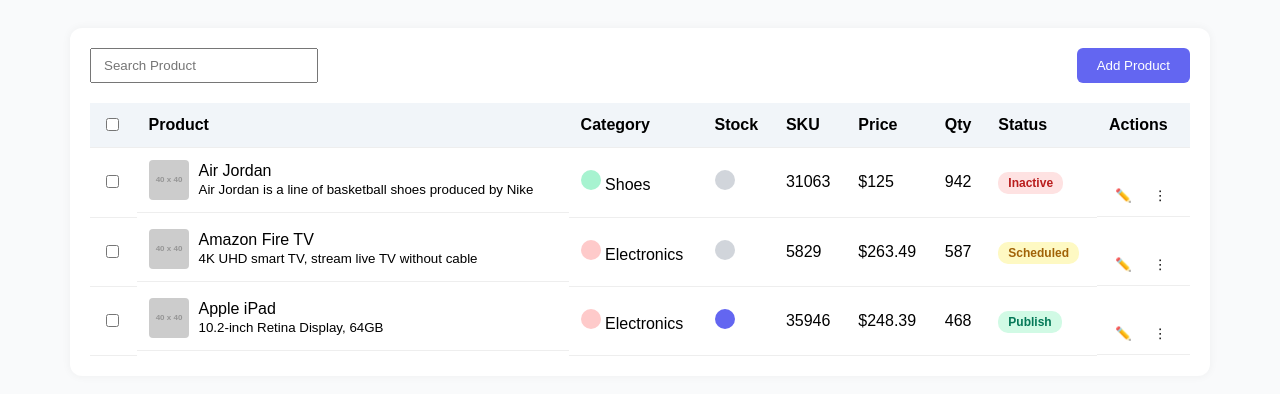
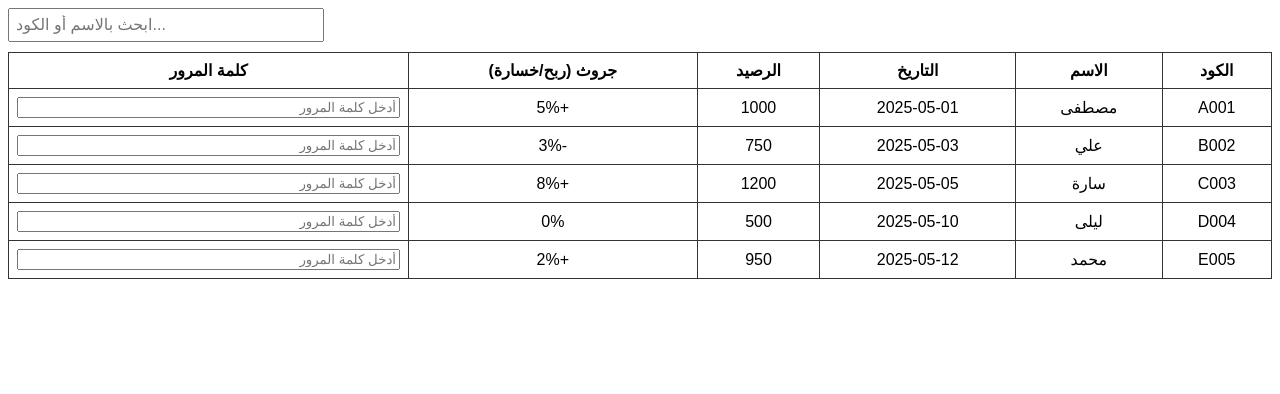
Before and after one commit to Mustafax98/Delivery-Hub, a plain HTML site: page index.html in a window 1280 px wide. Drawn offline with Linux system fonts and the light colour scheme; placeholder pictures from the web are drawn by us.

Commit message:
Update index.html

```diff
--- a/index.html
+++ b/index.html
@@ -1,200 +1,119 @@
 <!DOCTYPE html>
-<html lang="en">
+<html lang="ar">
 <head>
-  <meta charset="UTF-8">
-  <title>Product List</title>
+<meta charset="UTF-8" />
+<title>جدول بيانات مع بحث وباسورد</title>
 <style>
-    body {
+  table {
+    border-collapse: collapse;
+    width: 100%;
+    direction: rtl;
     font-family: Arial, sans-serif;
-      background: #f9fafb;
-      padding: 20px;
   }
-
-    .container {
-      max-width: 1100px;
-      margin: auto;
-      background: white;
-      padding: 20px;
-      border-radius: 12px;
-      box-shadow: 0 0 10px rgba(0,0,0,0.05);
+  th, td {
+    border: 1px solid #333;
+    padding: 8px;
+    text-align: center;
   }
-
-    .header {
-      display: flex;
-      justify-content: space-between;
-      margin-bottom: 20px;
+  input[type="password"] {
+    width: 100%;
+    box-sizing: border-box;
   }
-
-    .header input {
-      padding: 8px 12px;
-      width: 200px;
+  #search {
+    margin-bottom: 10px;
+    width: 300px;
+    padding: 6px;
+    font-size: 16px;
   }
-
-    .header button {
-      padding: 10px 20px;
-      background-color: #6366f1;
-      color: white;
-      border: none;
-      border-radius: 6px;
-      cursor: pointer;
-    }
-
-    table {
-      width: 100%;
-      border-collapse: collapse;
-    }
-
-    th, td {
-      text-align: left;
-      padding: 12px;
-      border-bottom: 1px solid #eee;
-    }
-
-    th {
-      background-color: #f1f5f9;
-    }
-
-    .status {
-      padding: 4px 10px;
-      border-radius: 10px;
-      font-size: 12px;
-      font-weight: bold;
-    }
-
-    .Inactive {
-      background-color: #fee2e2;
-      color: #b91c1c;
-    }
-
-    .Scheduled {
-      background-color: #fef9c3;
-      color: #a16207;
-    }
-
-    .Publish {
-      background-color: #d1fae5;
-      color: #047857;
-    }
-
-    .stock-toggle {
-      width: 20px;
-      height: 20px;
-      display: inline-block;
-      border-radius: 50%;
-      background-color: #d1d5db;
-    }
-
-    .stock-toggle.active {
-      background-color: #6366f1;
-    }
-
-    .product-info {
-      display: flex;
-      align-items: center;
-    }
-
-    .product-info img {
-      width: 40px;
-      height: 40px;
-      margin-right: 10px;
-      border-radius: 4px;
-    }
-
-    .actions {
-      display: flex;
-      gap: 10px;
-    }
-
-    .icon-btn {
-      background: none;
-      border: none;
-      cursor: pointer;
-    }
-
-    .category-icon {
-      width: 20px;
-      height: 20px;
-      display: inline-block;
-      border-radius: 50%;
-    }
-
-    .shoes { background: #a7f3d0; }
-    .electronics { background: #fecaca; }
-    .accessories { background: #e0e7ff; }
 </style>
 </head>
 <body>
 
-<div class="container">
-  <div class="header">
-    <input type="text" placeholder="Search Product">
-    <button>Add Product</button>
-  </div>
+<input type="text" id="search" placeholder="ابحث بالاسم أو الكود..." />
 
-  <table>
+<table id="dataTable">
   <thead>
     <tr>
-        <th><input type="checkbox"></th>
-        <th>Product</th>
-        <th>Category</th>
-        <th>Stock</th>
-        <th>SKU</th>
-        <th>Price</th>
-        <th>Qty</th>
-        <th>Status</th>
-        <th>Actions</th>
+      <th>الكود</th>
+      <th>الاسم</th>
+      <th>التاريخ</th>
+      <th>الرصيد</th>
+      <th>جروث (ربح/خسارة)</th>
+      <th>كلمة المرور</th>
     </tr>
   </thead>
   <tbody>
-      <tr>
-        <td><input type="checkbox"></td>
-        <td class="product-info"><img src="https://via.placeholder.com/40" alt=""><div>Air Jordan<br><small>Air Jordan is a line of basketball shoes produced by Nike</small></div></td>
-        <td><span class="category-icon shoes"></span> Shoes</td>
-        <td><span class="stock-toggle"></span></td>
-        <td>31063</td>
-        <td>$125</td>
-        <td>942</td>
-        <td><span class="status Inactive">Inactive</span></td>
-        <td class="actions">
-          <button class="icon-btn">✏️</button>
-          <button class="icon-btn">⋮</button>
-        </td>
-      </tr>
-
-      <tr>
-        <td><input type="checkbox"></td>
-        <td class="product-info"><img src="https://via.placeholder.com/40" alt=""><div>Amazon Fire TV<br><small>4K UHD smart TV, stream live TV without cable</small></div></td>
-        <td><span class="category-icon electronics"></span> Electronics</td>
-        <td><span class="stock-toggle"></span></td>
-        <td>5829</td>
-        <td>$263.49</td>
-        <td>587</td>
-        <td><span class="status Scheduled">Scheduled</span></td>
-        <td class="actions">
-          <button class="icon-btn">✏️</button>
-          <button class="icon-btn">⋮</button>
-        </td>
-      </tr>
-
-      <tr>
-        <td><input type="checkbox"></td>
-        <td class="product-info"><img src="https://via.placeholder.com/40" alt=""><div>Apple iPad<br><small>10.2-inch Retina Display, 64GB</small></div></td>
-        <td><span class="category-icon electronics"></span> Electronics</td>
-        <td><span class="stock-toggle active"></span></td>
-        <td>35946</td>
-        <td>$248.39</td>
-        <td>468</td>
-        <td><span class="status Publish">Publish</span></td>
-        <td class="actions">
-          <button class="icon-btn">✏️</button>
-          <button class="icon-btn">⋮</button>
-        </td>
-      </tr>
-
-      <!-- باقي الصفوف بنفس الشكل -->
+    <!-- البيانات هنا -->
   </tbody>
 </table>
-</div>
+
+<script>
+  // بيانات افتراضية مع باسورد مرتبط بالكود
+  const data = [
+    { code: 'A001', name: 'مصطفى', date: '2025-05-01', balance: 1000, growth: '+5%', password: '' },
+    { code: 'B002', name: 'علي', date: '2025-05-03', balance: 750, growth: '-3%', password: '' },
+    { code: 'C003', name: 'سارة', date: '2025-05-05', balance: 1200, growth: '+8%', password: '' },
+    { code: 'D004', name: 'ليلى', date: '2025-05-10', balance: 500, growth: '0%', password: '' },
+    { code: 'E005', name: 'محمد', date: '2025-05-12', balance: 950, growth: '+2%', password: '' }
+  ];
+
+  const tbody = document.querySelector('#dataTable tbody');
+  const searchInput = document.getElementById('search');
+
+  // دالة لرسم الجدول
+  function renderTable(filteredData) {
+    tbody.innerHTML = '';
+    filteredData.forEach(row => {
+      const tr = document.createElement('tr');
+
+      tr.innerHTML = `
+        <td>${row.code}</td>
+        <td>${row.name}</td>
+        <td>${row.date}</td>
+        <td>${row.balance}</td>
+        <td>${row.growth}</td>
+        <td><input type="password" placeholder="أدخل كلمة المرور" data-code="${row.code}" value="${row.password}" /></td>
+      `;
+
+      tbody.appendChild(tr);
+    });
+    attachPasswordListeners();
+  }
+
+  // ربط تغيير الباسورد بالكود
+  function attachPasswordListeners() {
+    const passwordInputs = document.querySelectorAll('input[type="password"]');
+    passwordInputs.forEach(input => {
+      input.addEventListener('input', (e) => {
+        const code = e.target.getAttribute('data-code');
+        const newPass = e.target.value;
+        // تحديث الباسورد في الداتا بناء على الكود
+        const index = data.findIndex(item => item.code === code);
+        if (index !== -1) {
+          data[index].password = newPass;
+        }
+      });
+    });
+  }
+
+  // فلترة البيانات حسب البحث
+  function filterData(query) {
+    query = query.trim().toLowerCase();
+    if (!query) return data;
+    return data.filter(item =>
+      item.code.toLowerCase().includes(query) ||
+      item.name.toLowerCase().includes(query)
+    );
+  }
+
+  searchInput.addEventListener('input', () => {
+    const filtered = filterData(searchInput.value);
+    renderTable(filtered);
+  });
+
+  // رسم الجدول لأول مرة
+  renderTable(data);
+</script>
 
 </body>
 </html>
```
Lines whose indentation alone changed are shown as unchanged.
